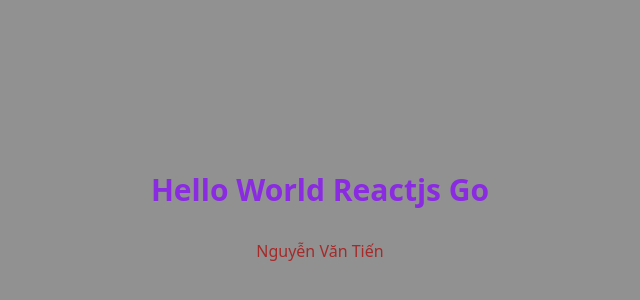
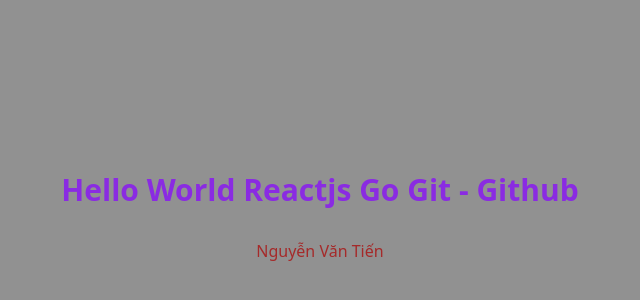
Before and after one commit to nvantien24042002/react-go, a React (Vite) app: page / in a window 1280 px wide. Shown: the part 200-500 px from the top of the page, without its empty margins (320-960 px from the left). Built offline with nearby package versions, Linux system fonts and the light colour scheme.

Commit message:
added git and github

```diff
--- a/src/App.jsx
+++ b/src/App.jsx
@@ -114,7 +114,7 @@
   // )
   return (
     <>
-        <h3>Hello World Reactjs Go</h3>
+        <h3>Hello World Reactjs Go Git - Github</h3>
         <p className='my-text'>Nguyễn Văn Tiến</p>
     </>
   );
```
